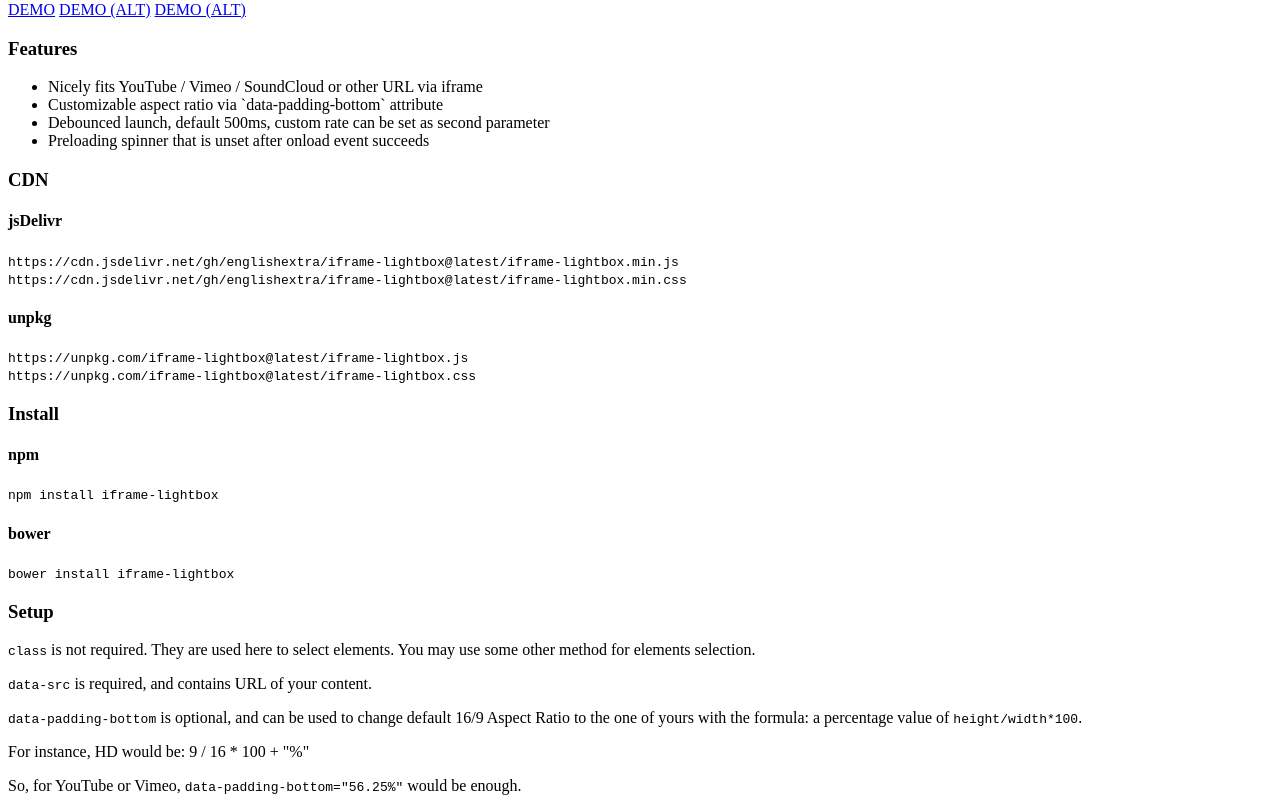
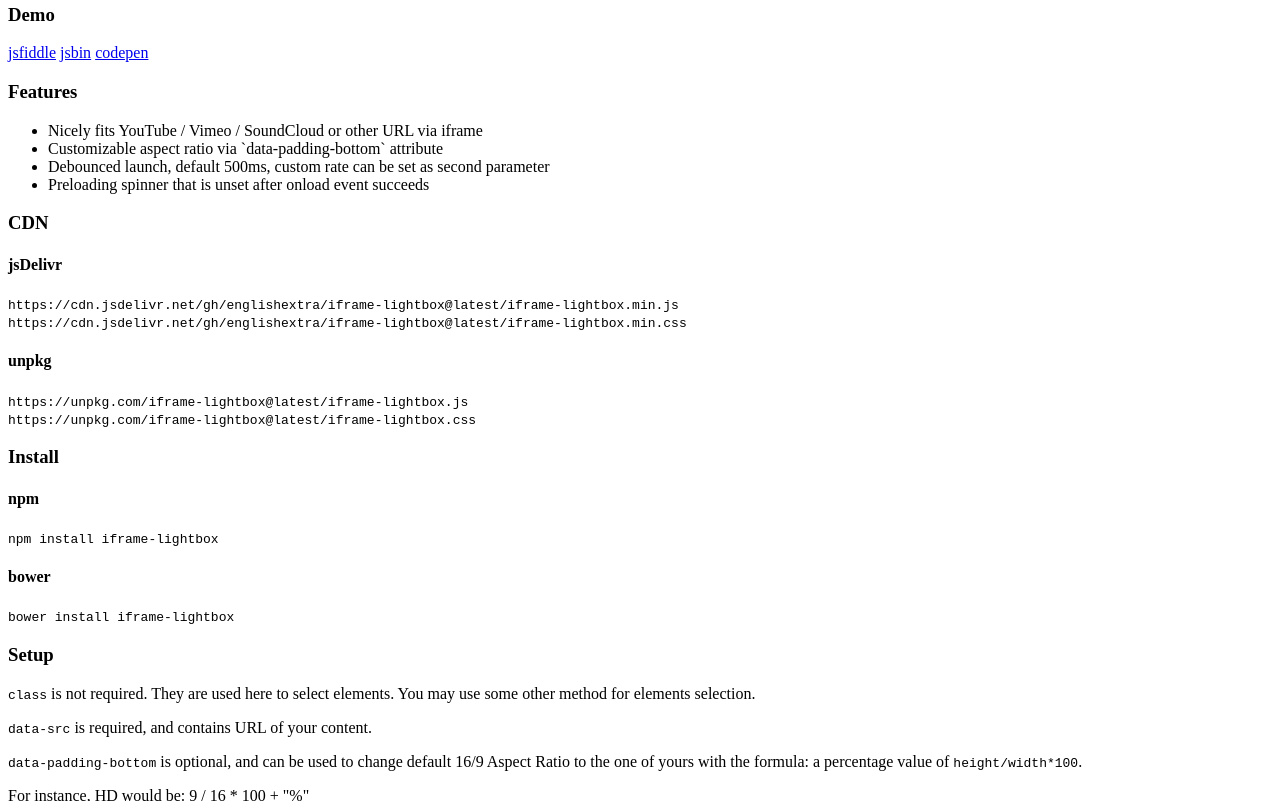
Before and after one commit to englishextra/iframe-lightbox, a website: page demo.html in a window 1280 px wide. Shown: the part 1057-1858 px from the top of the page. Drawn offline with Linux system fonts and the light colour scheme.

Commit message:
updated demos

```diff
--- a/demo.html
+++ b/demo.html
@@ -27,10 +27,11 @@
 				<a href="https://travis-ci.org/englishextra/iframe-lightbox"><img src="https://camo.githubusercontent.com/68c5a2cebe394dc9020950242f0106e9861223c9/68747470733a2f2f7472617669732d63692e6f72672f656e676c69736865787472612f696672616d652d6c69676874626f782e7376673f6272616e63683d6d6173746572" alt="Build Status" data-canonical-src="https://travis-ci.org/englishextra/iframe-lightbox.svg?branch=master" style="max-width:100%;"></a>
 				<a href="https://www.bithound.io/github/englishextra/iframe-lightbox"><img src="https://camo.githubusercontent.com/ef4e8779904740cddf5fa696d274e465d54e7903/68747470733a2f2f7777772e626974686f756e642e696f2f6769746875622f656e676c69736865787472612f696672616d652d6c69676874626f782f6261646765732f73636f72652e737667" alt="bitHound Overall Score" data-canonical-src="https://www.bithound.io/github/englishextra/iframe-lightbox/badges/score.svg" style="max-width:100%;"></a></p>
 
+				<h3>Demo</h3>
 				<p>
-					<a href="https://fiddle.jshell.net/englishextra/8pzy6uhr/show/">DEMO</a>
-					<a href="https://output.jsbin.com/saqine">DEMO (ALT)</a>
-					<a href="https://codepen.io/englishextra/full/jmjayV/">DEMO (ALT)</a>
+					<a href="https://fiddle.jshell.net/englishextra/8pzy6uhr/show/">jsfiddle</a>
+					<a href="https://output.jsbin.com/saqine">jsbin</a>
+					<a href="https://codepen.io/englishextra/full/jmjayV/">codepen</a>
 				</p>
 
 				<h3>Features</h3>
```
Also changed, not shown: README.md.
